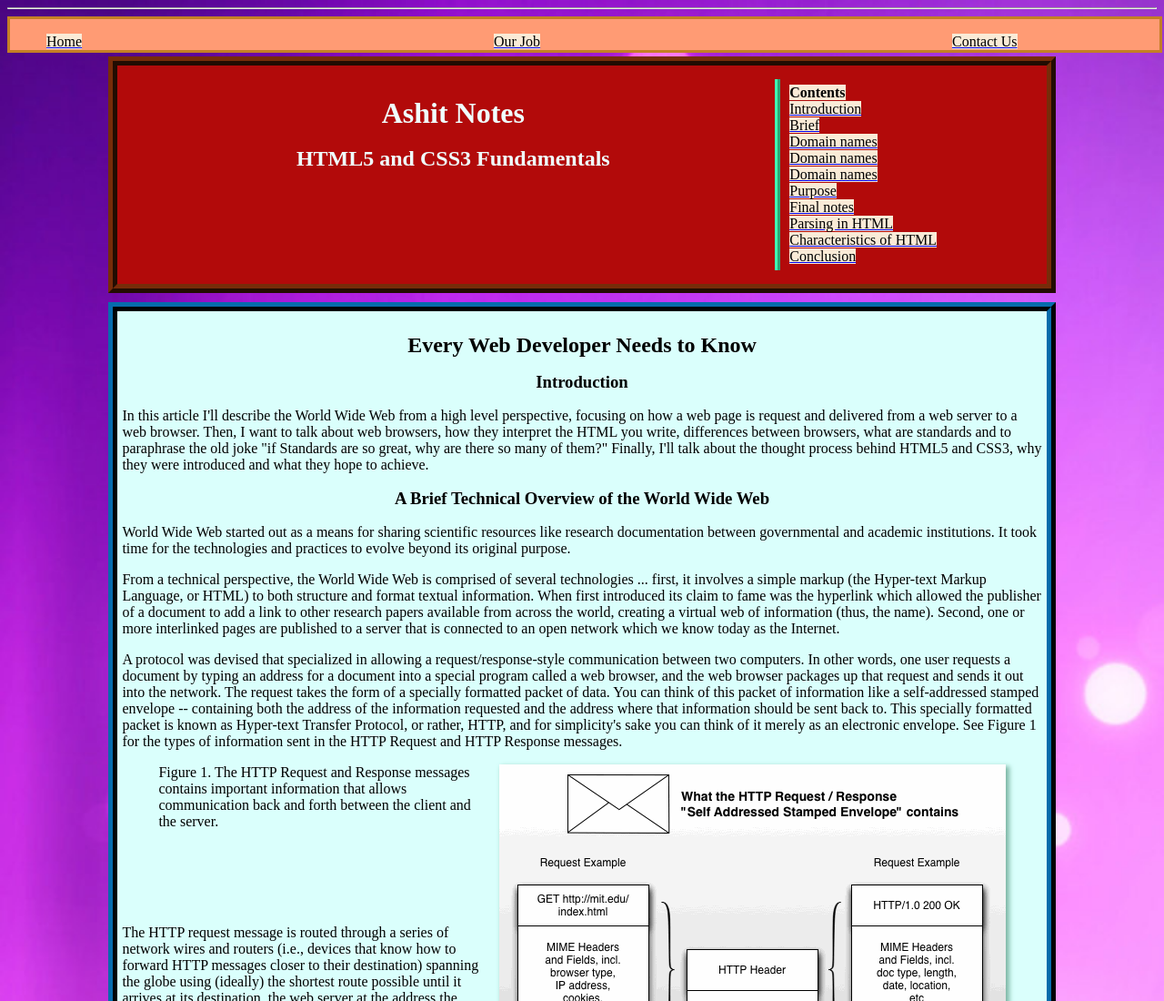
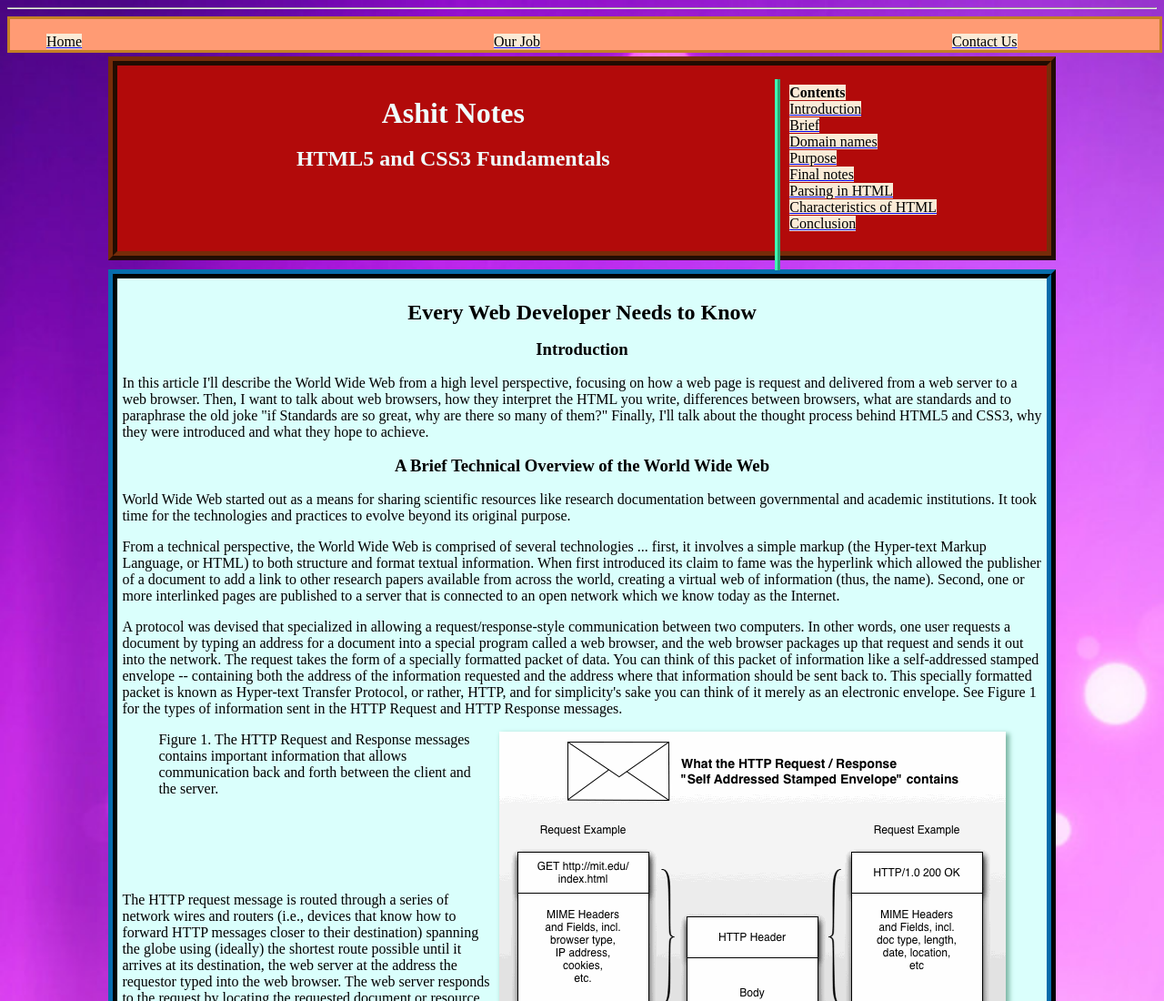
Before and after one commit to ashit1303/simple_web_page, a plain HTML site: page index.html in a window 1280 px wide. Shown: the top 1100 px of the page at 91% size. Drawn offline with Linux system fonts and the light colour scheme.

Commit message:
Update index.html

```diff
--- a/index.html
+++ b/index.html
@@ -31,8 +31,6 @@
         <li><strong><mark>Contents</mark></strong></li>
         <li><a href="#intro"><mark>Introduction</mark> </a></li>
         <li><a href="#brief"><mark>Brief</mark></a></li>
-        <li><a href="#domain"><mark>Domain names</mark></a></li>
-        <li><a href="#domain"><mark>Domain names</mark></a></li>
         <li><a href="#domain"><mark>Domain names</mark></a></li>
         <li><a href="#purpose"><mark>Purpose</mark></a></li>
         <li><a href="#final"><mark>Final notes</mark></a></li>
```
